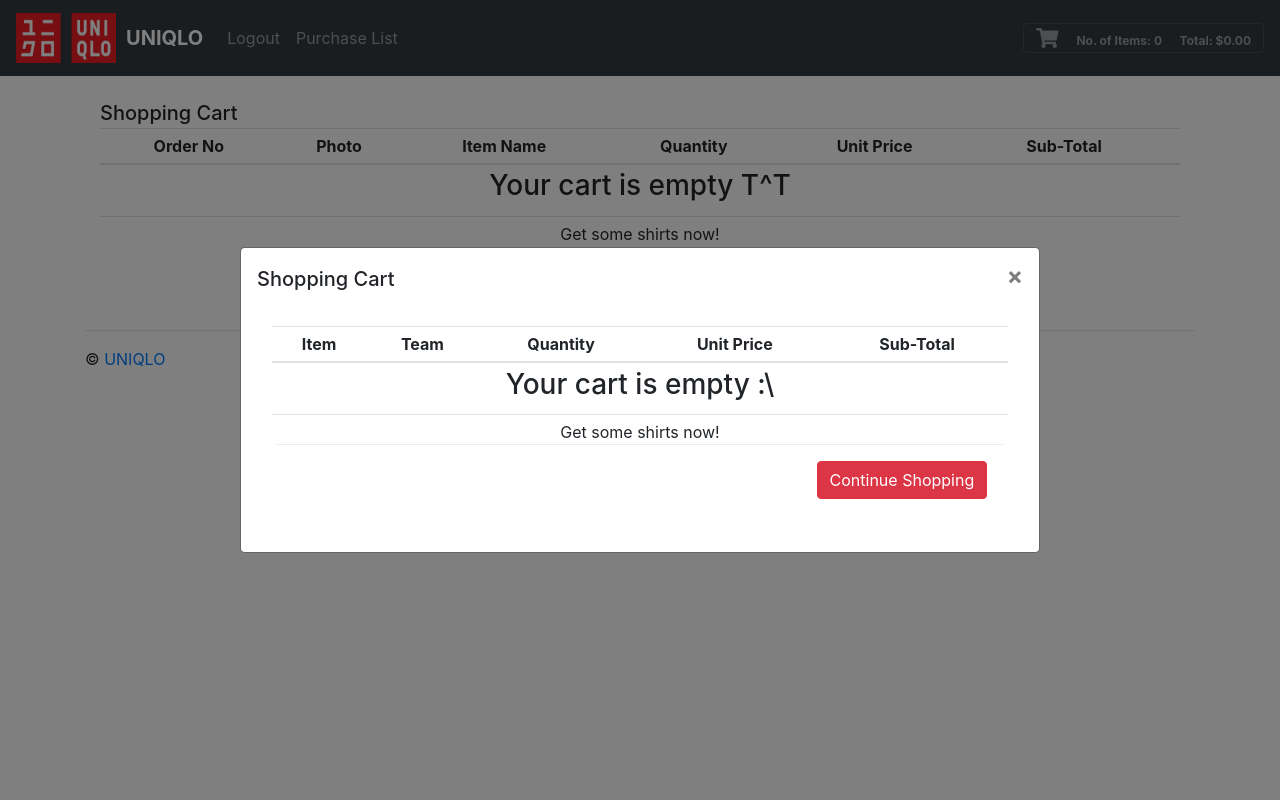
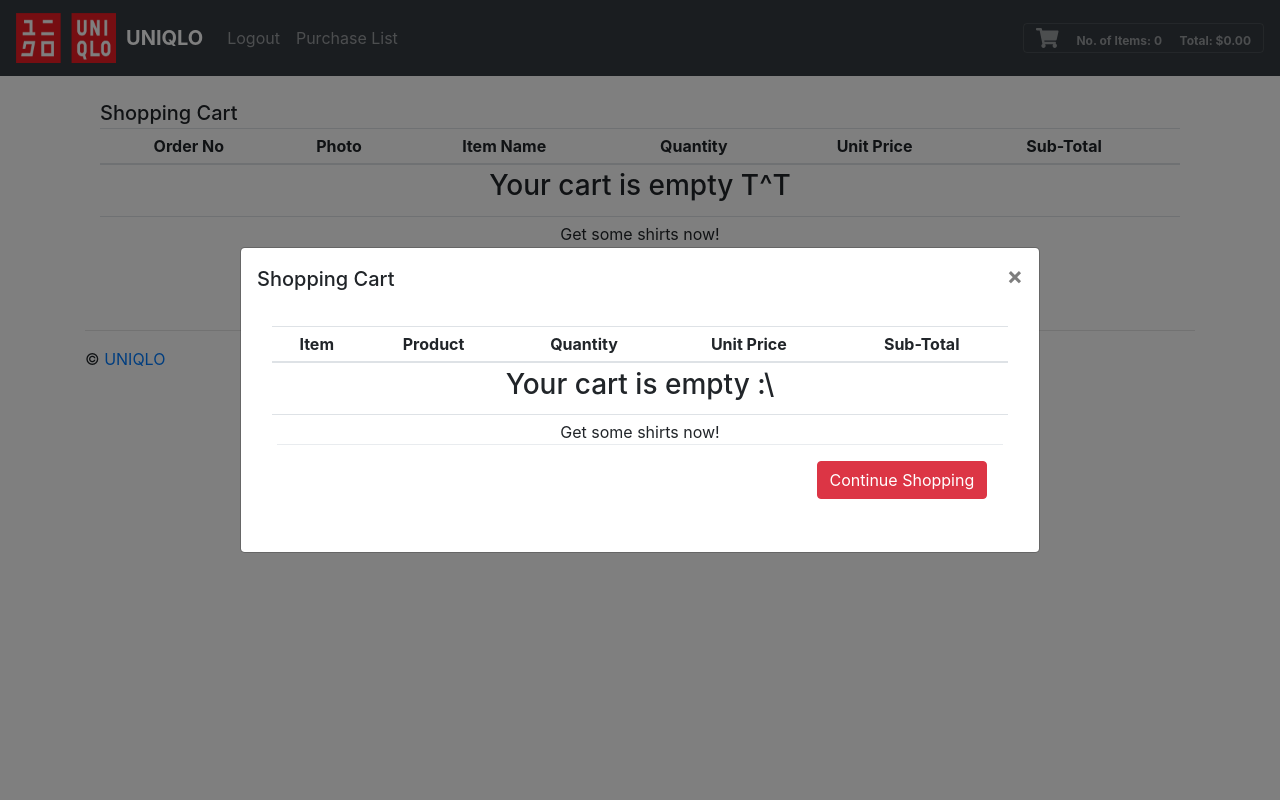
Before and after one commit to sph113/302clientsite, a Flask app: page /cart/ in a window 1280 px wide, after a click that opens the changed part. Run offline with Flask 2, Linux system fonts and the light colour scheme; a user stored in the database is signed in; data that the repository does not hold is empty; some libraries are stand-ins or nearby versions.

Commit message:
database update column from team to product

```diff
--- a/app.py
+++ b/app.py
@@ -16,19 +16,19 @@
 
 @app.route("/")
 def index():
-    shirts = db.execute("SELECT * FROM shirts ORDER BY team ASC")
+    shirts = db.execute("SELECT * FROM shirts ORDER BY product ASC")
     shirtsLen = len(shirts)
     # Initialize variables
     shoppingCart = []
     shopLen = len(shoppingCart)
     totItems, total, display = 0, 0, 0
     if 'user' in session:
-        shoppingCart = db.execute("SELECT team, image, SUM(qty), SUM(subTotal), price, id FROM cart GROUP BY team")
+        shoppingCart = db.execute("SELECT product, image, SUM(qty), SUM(subTotal), price, id FROM cart GROUP BY product")
         shopLen = len(shoppingCart)
         for i in range(shopLen):
             total += shoppingCart[i]["SUM(subTotal)"]
             totItems += shoppingCart[i]["SUM(qty)"]
-        shirts = db.execute("SELECT * FROM shirts ORDER BY team ASC")
+        shirts = db.execute("SELECT * FROM shirts ORDER BY product ASC")
         shirtsLen = len(shirts)
         return render_template ("index.html", shoppingCart=shoppingCart, shirts=shirts, shopLen=shopLen, shirtsLen=shirtsLen, total=total, totItems=totItems, display=display, session=session )
     return render_template ( "index.html", shirts=shirts, shoppingCart=shoppingCart, shirtsLen=shirtsLen, shopLen=shopLen, total=total, totItems=totItems, display=display)
@@ -52,19 +52,19 @@
             price = goods[0]["onSalePrice"]
         else:
             price = goods[0]["price"]
-        team = goods[0]["team"]
+        product = goods[0]["product"]
         image = goods[0]["image"]
         subTotal = qty * price
         # Insert selected shirt into shopping cart
-        db.execute("INSERT INTO cart (id, qty, team, image, price, subTotal) VALUES (:id, :qty, :team, :image, :price, :subTotal)", id=id, qty=qty, team=team, image=image, price=price, subTotal=subTotal)
-        shoppingCart = db.execute("SELECT team, image, SUM(qty), SUM(subTotal), price, id FROM cart GROUP BY team")
+        db.execute("INSERT INTO cart (id, qty, product, image, price, subTotal) VALUES (:id, :qty, :product, :image, :price, :subTotal)", id=id, qty=qty, product=product, image=image, price=price, subTotal=subTotal)
+        shoppingCart = db.execute("SELECT product, image, SUM(qty), SUM(subTotal), price, id FROM cart GROUP BY product")
         shopLen = len(shoppingCart)
         # Rebuild shopping cart
         for i in range(shopLen):
             total += shoppingCart[i]["SUM(subTotal)"]
             totItems += shoppingCart[i]["SUM(qty)"]
         # Select all shirts for home page view
-        shirts = db.execute("SELECT * FROM shirts ORDER BY team ASC")
+        shirts = db.execute("SELECT * FROM shirts ORDER BY product ASC")
         shirtsLen = len(shirts)
         # Go back to home page
         return render_template ("index.html", shoppingCart=shoppingCart, shirts=shirts, shopLen=shopLen, shirtsLen=shirtsLen, total=total, totItems=totItems, display=display, session=session )
@@ -89,12 +89,12 @@
             price = goods[0]["onSalePrice"]
         else:
             price = goods[0]["price"]
-        team = goods[0]["team"]
+        product = goods[0]["product"]
         image = goods[0]["image"]
         subTotal = qty * price
         # Insert selected shirt into shopping cart
-        db.execute("INSERT INTO cart (id, qty, team, image, price, subTotal) VALUES (:id, :qty, :team, :image, :price, :subTotal)", id=id, qty=qty, team=team, image=image, price=price, subTotal=subTotal)
-        shoppingCart = db.execute("SELECT team, image, SUM(qty), SUM(subTotal), price, id FROM cart GROUP BY team")
+        db.execute("INSERT INTO cart (id, qty, product, image, price, subTotal) VALUES (:id, :qty, :product, :image, :price, :subTotal)", id=id, qty=qty, product=product, image=image, price=price, subTotal=subTotal)
+        shoppingCart = db.execute("SELECT product, image, SUM(qty), SUM(subTotal), price, id FROM cart GROUP BY product")
         shopLen = len(shoppingCart)
         # Rebuild shopping cart
         for i in range(shopLen):
@@ -109,7 +109,7 @@
     order = db.execute("SELECT * from cart")
     # Update purchase history of current customer
     for item in order:
-        db.execute("INSERT INTO purchases (uid, id, team, image, quantity) VALUES(:uid, :id, :team, :image, :quantity)", uid=session["uid"], id=item["id"], team=item["team"], image=item["image"], quantity=item["qty"] )
+        db.execute("INSERT INTO purchases (uid, id, product, image, quantity) VALUES(:uid, :id, :product, :image, :quantity)", uid=session["uid"], id=item["id"], product=item["product"], image=item["image"], quantity=item["qty"] )
     # Clear shopping cart
     db.execute("DELETE from cart")
     shoppingCart = []
@@ -128,7 +128,7 @@
     # Initialize shopping cart variables
     totItems, total, display = 0, 0, 0
     # Rebuild shopping cart
-    shoppingCart = db.execute("SELECT team, image, SUM(qty), SUM(subTotal), price, id FROM cart GROUP BY team")
+    shoppingCart = db.execute("SELECT product, image, SUM(qty), SUM(subTotal), price, id FROM cart GROUP BY product")
     shopLen = len(shoppingCart)
     for i in range(shopLen):
         total += shoppingCart[i]["SUM(subTotal)"]
@@ -226,7 +226,7 @@
         # Clear shopping cart variables
         totItems, total, display = 0, 0, 0
         # Grab info currently in database
-        shoppingCart = db.execute("SELECT team, image, SUM(qty), SUM(subTotal), price, id FROM cart GROUP BY team")
+        shoppingCart = db.execute("SELECT product, image, SUM(qty), SUM(subTotal), price, id FROM cart GROUP BY product")
         # Get variable values
         shopLen = len(shoppingCart)
         for i in range(shopLen):
--- a/templates/base.html
+++ b/templates/base.html
@@ -36,7 +36,7 @@
                     <thead>
                       <tr>
                         <th scope="col">Item</th>
-                        <th scope="col">Team</th>
+                        <th scope="col">Product</th>
                         <th scope="col">Quantity</th>
                         <th scope="col">Unit Price</th>
                         <th scope="col">Sub-Total</th>
@@ -47,8 +47,8 @@
                     {% if shopLen != 0 %}
                     {% for i in range(shopLen) %}
                       <tr>
-                        <td><img src="/static/img/{{ shoppingCart[i]["image"] }}" width="30px" alt="{{ shoppingCart[i]["team"] }}" /></td>
-                        <td>{{ shoppingCart[i]["team"] }}</td>
+                        <td><img src="/static/img/{{ shoppingCart[i]["image"] }}" width="30px" alt="{{ shoppingCart[i]["product"] }}" /></td>
+                        <td>{{ shoppingCart[i]["product"] }}</td>
                         <td>{{ shoppingCart[i]['SUM(qty)'] }}</td>
                         <td>{{ '${:,.2f}'.format(shoppingCart[i]["price"]) }}</td>
                         <td>{{ '${:,.2f}'.format(shoppingCart[i]['SUM(subTotal)']) }}</td><!--
--- a/templates/cart.html
+++ b/templates/cart.html
@@ -38,8 +38,8 @@
                     {% for i in range(shopLen) %}
                       <tr>
                         <th scope="row">{{ i + 1 }}</th>
-                        <td><img src="/static/img/{{ shoppingCart[i]["image"] }}" width="100px" height="100px" alt="{{ shoppingCart[i]["team"] }}" /></td>
-                        <td>{{ shoppingCart[i]["team"] }}</td>
+                        <td><img src="/static/img/{{ shoppingCart[i]["image"] }}" width="100px" height="100px" alt="{{ shoppingCart[i]["product"] }}" /></td>
+                        <td>{{ shoppingCart[i]["product"] }}</td>
                         <td><form action="/update/">
                             <input type="hidden" name="id" value="{{shoppingCart[i]["id"]}}" />
                             <input type="number" name="quantity" min="1" max="10" size="5" value="{{ shoppingCart[i]['SUM(qty)'] }}">
--- a/templates/history.html
+++ b/templates/history.html
@@ -27,8 +27,8 @@
             {% for i in range(myShirtsLen) %}
               <tr>
                 <th scope="row">{{ i + 1 }}</th>
-                <td><img src="/static/img/{{ myShirts[i]["image"] }}" width="100px" alt="{{ myShirts[i]["team"] }}" /></td>
-                <td>{{ myShirts[i]["team"] }}</td>
+                <td><img src="/static/img/{{ myShirts[i]["image"] }}" width="100px" alt="{{ myShirts[i]["product"] }}" /></td>
+                <td>{{ myShirts[i]["product"] }}</td>
                 <td>{{ myShirts[i]["quantity"] }}</td>
                 <td>{{ myShirts[i]["date"] }}</td>
                 <!--<td><a href="/filter/?id={{ myShirts[i]["id"] }}"><button type="button" class="btn btn-warning">Buy Again</button></a></td>-->
--- a/templates/index.html
+++ b/templates/index.html
@@ -13,7 +13,7 @@
                   <div class="card-body">
                     <form action="/buy/" methods="POST">
                       <img src="/static/img/{{shirts[i]["image"]}}" class="shirt" alt="" />
-                      <h5 class="card-title">{{shirts[i]["team"]}}</h5>
+                      <h5 class="card-title">{{shirts[i]["product"]}}</h5>
                       {% if shirts[i]["onSale"] %}
                         <img src="/static/img/sale-icon.png" width="26px" />
                         <h4 class="card-text price" style="color:red; display:inline">{{ '{:,.2f}'.format(shirts[i]["onSalePrice"]) }}</h4>
```
Also changed, not shown: data.db.
